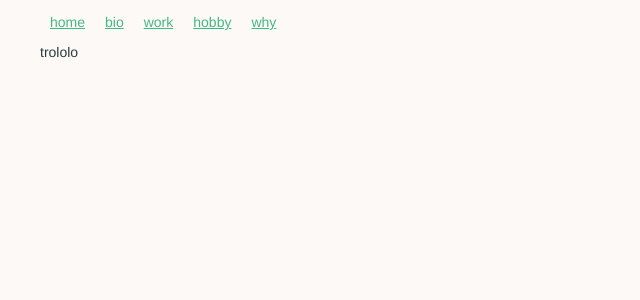
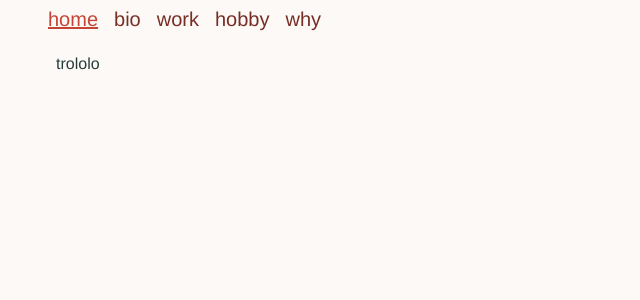
Before and after one commit to rempartIrien/resume, a Vue app: page / in a window 1280 px wide. Shown: the top 300 px of the page, without its empty margins (0-640 px from the left). Built offline with nearby package versions, Linux system fonts and the light colour scheme.

Commit message:
Improve style

```diff
--- a/src/App.vue
+++ b/src/App.vue
@@ -1,7 +1,8 @@
 <template lang="pug">
-  #app
-    ri-menu
-    router-view
+  #app.ri-app
+    ri-menu.ri-app__menu
+    .ri-app__container
+      router-view.ri-app__view
 </template>
 
 <script>
@@ -26,12 +27,27 @@ export default {
   body
     ri-m-regularText()
     background-color $ri-backgroundColor
+    height 100vh
 
-  #app
-    font-family: 'Avenir', Helvetica, Arial, sans-serif;
+  .ri-app
+    font-family: Helvetica, Arial, sans-serif;
     -webkit-font-smoothing: antialiased;
     -moz-osx-font-smoothing: grayscale;
 
+    display flex
+    flex-direction column
     margin 0 auto
-    max-width $ri-body-maxWidth
+    height 100%
+
+    &__menu,
+    &__container
+      padding "0 calc(%s - %s)" % ((100vw / 2) ($ri-body-maxWidth / 2))
+
+    &__container
+      flex 1
+      overflow auto
+
+    &__view
+      padding 2 * $ri-baseMargin
+
 </style>
--- a/src/components/menu/RiMenu.vue
+++ b/src/components/menu/RiMenu.vue
@@ -1,7 +1,7 @@
 <template lang="pug">
   ul.ri-menu
-    li(v-for="route in routes", :key="route.path")
-      router-link(:to="route.path") {{ route.data.translationKey }}
+    li.ri-menu__item(v-for="route in routes", :key="route.path")
+      router-link.ri-menu__link(:to="route.path", exact-active-class="ri-s-active", v-t="route.data.translationKey")
 </template>
 
 <script>
@@ -18,20 +18,47 @@ export default {
 };
 </script>
 
-<!-- Add "scoped" attribute to limit CSS to this component only -->
 <style lang="stylus" scoped>
-h1, h2
-  font-weight normal
+  @import '../../style/variables'
+  @import '../../style/mixins'
 
-ul
-  list-style-type: none
-  padding: 0
+  .ri-menu
+    // See App.vue for padding policy
+    margin 0
 
-li
-  display: inline-block
-  margin: 0 10px
+    &__item
+      display inline-block
+      padding $ri-baseMargin
 
-a
-  color #42b983
+    &__link
+      &,
+      &:visited
+        text-decoration none
+        ri-m-text($ri-secondaryColor, 2rem)
+
+      &:hover,
+      &:active,
+      &.ri-s-active
+        color $ri-primaryColor
+        text-decoration underline
 
 </style>
+
+<i18n>
+  {
+    "en": {
+      "home": "Home",
+      "bio": "Bio",
+      "work": "Work",
+      "hobby": "Hobby",
+      "why": "Why?"
+    },
+    "fr": {
+      "home": "Accueil",
+      "bio": "Bio",
+      "work": "Pro",
+      "hobby": "Loisir",
+      "why": "Pourquoi?"
+    }
+  }
+</i18n>
--- a/src/components/work/RiBlock.vue
+++ b/src/components/work/RiBlock.vue
@@ -55,16 +55,15 @@ export default {
 
   .ri-tagList
     ri-m-unstyleList()
-    ri-m-regularText($ri-tertiaryColor)
+    ri-m-regularText($ri-secondaryColor)
 
     &__item
       display inline-block
 
-      &::after
-        content ', '
-
-      &:last-child::after
-        content ''
+      &:not(:last-child):after
+        content ','
+        display inline-block
+        padding-right 0.5 * $ri-baseMargin
 
   .ri-date__text
     position relative
--- a/src/components/work/RiWork.vue
+++ b/src/components/work/RiWork.vue
@@ -1,8 +1,8 @@
 <template lang="pug">
 .ri-work
-  h1(v-t="'title'")
-  p(v-t="'summary'")
-  ul.ri-block__experiences
+  h1.ri-work__title(v-t="'title'")
+  p.ri-work__intro(v-t="'summary'")
+  ul.ri-work__experiences
     li.ri-block__experience(v-for="experience in experiences", :key="experience.id")
       ri-block(:experience="experience")
 </template>
@@ -28,7 +28,16 @@ export default {
   @import '../../style/variables'
   @import '../../style/mixins';
 
-  .ri-block
+  .ri-work
+    ri-m-bodyMaxWidth()
+
+    &__title
+      ri-m-pageTitle()
+
+    &__subtitle
+      ri-m-pagSubtitle()
+
+
     &__experiences
       ri-m-unstyleList()
 
--- a/src/style/mixins.styl
+++ b/src/style/mixins.styl
@@ -8,17 +8,25 @@ ri-m-unstyleList()
   ri-m-noPaddingMargin()
   list-style none
 
-ri-m-regularText($color = $ri-textColor)
+ri-m-text($color = $ri-textColor, $font-size = 1.6rem)
   ri-m-noPaddingMargin()
   color $color
-  font-size 1.4rem
+  font-size $font-size
 
-ri-m-titleText($color = $ri-primaryColor)
-  ri-m-noPaddingMargin()
-  color $color
-  font-size 2rem
+ri-m-regularText($color = $ri-textColor, $font-size = 1.6rem)
+  ri-m-text($color, $font-size)
 
-ri-m-subtitleText($color = $ri-secondaryColor)
-  ri-m-noPaddingMargin()
-  color $color
-  font-size 1.6rem
+ri-m-titleText($color = $ri-primaryColor, $font-size = 2rem)
+  ri-m-text($color, $font-size)
+
+ri-m-subtitleText($color = $ri-secondaryColor, $font-size = 1.8rem)
+  ri-m-text($color, $font-size)
+
+ri-m-pageTitle()
+  ri-m-text($ri-primaryColor, 3rem)
+
+ri-m-pageSubtitle()
+  ri-m-text($ri-tertiaryColor, 1.6rem)
+
+ri-m-bodyMaxWidth()
+  max-width $ri-body-maxWidth
--- a/src/style/variables.styl
+++ b/src/style/variables.styl
@@ -11,5 +11,5 @@ $ri-tertiaryColor = $ri-blue
 $ri-textColor = $ri-darkGray
 $ri-backgroundColor = $ri-floralWhite
 
+$ri-baseMargin = 0.8rem
 $ri-body-maxWidth = 1200px
-$ri-baseMargin = 0.8rem
```
